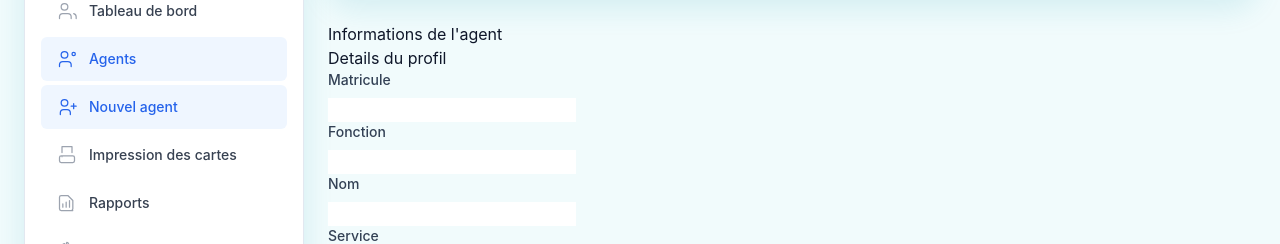
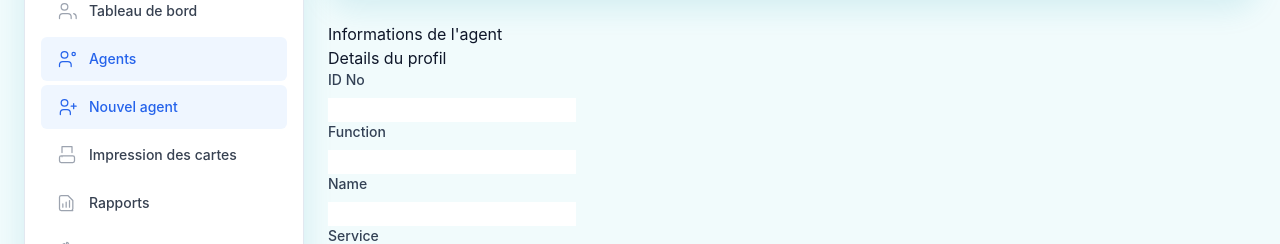
Before and after one commit to Consokbd/AppRigos, a Next.js app: page /agents/new in a window 1280 px wide. Shown: the part 678-922 px from the top of the page. Built offline with nearby package versions, Linux system fonts and the light colour scheme; no server answers; sample sign-in values are in the browser's storage.

Commit message:
Update card labels to English

```diff
--- a/app/agents/[id]/page.tsx
+++ b/app/agents/[id]/page.tsx
@@ -86,10 +86,10 @@ export default async function AgentDetailsPage({ params }: { params: Promise<{ i
               </div>
 
               <div className="grid gap-4 sm:grid-cols-2">
-                <Info label="Matricule" value={agent.matricule} />
-                <Info label="Fonction" value={agent.fonction} />
+                <Info label="ID No" value={agent.matricule} />
+                <Info label="Function" value={agent.fonction} />
                 <Info label="Service" value={agent.service} />
-                <Info label="Validite estimee" value={validUntil} />
+                <Info label="Card Validity" value={validUntil} />
                 <Info label="Telephone" value={agent.telephone ?? 'Non renseigne'} />
                 <Info label="Email" value={agent.email ?? 'Non renseigne'} />
               </div>
--- a/app/agents/page.tsx
+++ b/app/agents/page.tsx
@@ -88,7 +88,7 @@ export default async function AgentsPage({ searchParams }: { searchParams?: Prom
                 className="rounded-2xl border border-slate-300 bg-white px-4 py-3 text-sm outline-none focus:border-primary focus:ring-2 focus:ring-primary/15"
               >
                 <option value="createdAt">Plus recents</option>
-                <option value="nom">Nom A-Z</option>
+                <option value="nom">Name A-Z</option>
                 <option value="status">Statut</option>
               </select>
               <button type="submit" className="btn-primary px-5 py-3">
--- a/app/cards/[id]/page.tsx
+++ b/app/cards/[id]/page.tsx
@@ -75,8 +75,8 @@ export default async function CardPage({ params }: { params: Promise<{ id: strin
               </div>
 
               <div className="rigos-card-details">
-                <InfoLine label="Nom" value={displayName} />
-                <InfoLine label="Fonction" value={agent.fonction.toUpperCase()} />
+                <InfoLine label="Name" value={displayName} />
+                <InfoLine label="Function" value={agent.fonction.toUpperCase()} />
                 <InfoLine label="Contractor" value="RIGOS" />
                 <InfoLine label="Project" value={agent.service} />
               </div>
@@ -95,10 +95,10 @@ export default async function CardPage({ params }: { params: Promise<{ id: strin
                   <p className="rigos-footer-title">AGENT</p>
                   <div className="rigos-footer-rule" />
                   <p className="rigos-footer-matricule">
-                    Matricule : <strong>{agent.matricule}</strong>
+                    ID No : <strong>{agent.matricule}</strong>
                   </p>
                   <p className="rigos-footer-validity">
-                    RIGOS SARL - validite carte : <strong>{validUntil}</strong>
+                    RIGOS SARL - Card Validity : <strong>{validUntil}</strong>
                   </p>
                 </div>
               </div>
--- a/app/profile/[id]/page.tsx
+++ b/app/profile/[id]/page.tsx
@@ -51,12 +51,12 @@ export default async function ProfilePage({ params }: { params: Promise<{ id: st
             <div className="rounded-3xl border border-slate-200 bg-slate-50 p-6">
               <h2 className="text-xl font-semibold text-slate-900">Informations de l'agent</h2>
               <ul className="mt-5 space-y-3 text-sm text-slate-600">
-                <li><span className="font-semibold text-slate-900">Matricule :</span> {agent.matricule}</li>
+                <li><span className="font-semibold text-slate-900">ID No :</span> {agent.matricule}</li>
                 <li><span className="font-semibold text-slate-900">Service :</span> {agent.service}</li>
                 <li><span className="font-semibold text-slate-900">Telephone :</span> {agent.telephone ?? 'Non renseigne'}</li>
                 <li><span className="font-semibold text-slate-900">Email :</span> {agent.email ?? 'Non renseigne'}</li>
                 <li><span className="font-semibold text-slate-900">Statut :</span> {agent.statut}</li>
-                <li><span className="font-semibold text-slate-900">Validite carte :</span> {validUntil}</li>
+                <li><span className="font-semibold text-slate-900">Card Validity :</span> {validUntil}</li>
               </ul>
             </div>
 
--- a/components/AgentCard.tsx
+++ b/components/AgentCard.tsx
@@ -30,7 +30,7 @@ export default function AgentCard({ agent, deleteAction }: AgentCardProps) {
             <p className="agent-card-fonction">{agent.fonction}</p>
           </div>
           <p className="agent-card-matricule">
-            Matricule: <span className="font-semibold text-slate-900">{agent.matricule}</span>
+            ID No: <span className="font-semibold text-slate-900">{agent.matricule}</span>
           </p>
         </div>
 
--- a/components/AgentForm.tsx
+++ b/components/AgentForm.tsx
@@ -64,17 +64,17 @@ export default function AgentForm({ action, initialValues, buttonLabel = 'Enregi
 
         <div className="agent-form-grid-2">
           <label className="block">
-            <span className="mb-2 block text-sm font-medium text-slate-700">Matricule</span>
+            <span className="mb-2 block text-sm font-medium text-slate-700">ID No</span>
             <input name="matricule" defaultValue={initialValues?.matricule} required className="agent-input" />
           </label>
 
           <label className="block">
-            <span className="mb-2 block text-sm font-medium text-slate-700">Fonction</span>
+            <span className="mb-2 block text-sm font-medium text-slate-700">Function</span>
             <input name="fonction" defaultValue={initialValues?.fonction} required className="agent-input" />
           </label>
 
           <label className="block">
-            <span className="mb-2 block text-sm font-medium text-slate-700">Nom</span>
+            <span className="mb-2 block text-sm font-medium text-slate-700">Name</span>
             <input name="nom" defaultValue={initialValues?.nom} required className="agent-input" />
           </label>
 
--- a/components/RecentAgentsTable.tsx
+++ b/components/RecentAgentsTable.tsx
@@ -48,10 +48,10 @@ export default function RecentAgentsTable() {
         <table className="min-w-full divide-y divide-slate-200">
           <thead className="bg-slate-50">
             <tr>
-              <th className="p-4 text-left text-sm font-semibold text-slate-700">Nom</th>
-              <th className="p-4 text-left text-sm font-semibold text-slate-700">Matricule</th>
+              <th className="p-4 text-left text-sm font-semibold text-slate-700">Name</th>
+              <th className="p-4 text-left text-sm font-semibold text-slate-700">ID No</th>
               <th className="p-4 text-left text-sm font-semibold text-slate-700">Service</th>
-              <th className="p-4 text-left text-sm font-semibold text-slate-700">Fonction</th>
+              <th className="p-4 text-left text-sm font-semibold text-slate-700">Function</th>
               <th className="p-4 text-left text-sm font-semibold text-slate-700">Statut</th>
               <th className="p-4 text-left text-sm font-semibold text-slate-700">Carte</th>
             </tr>
```
